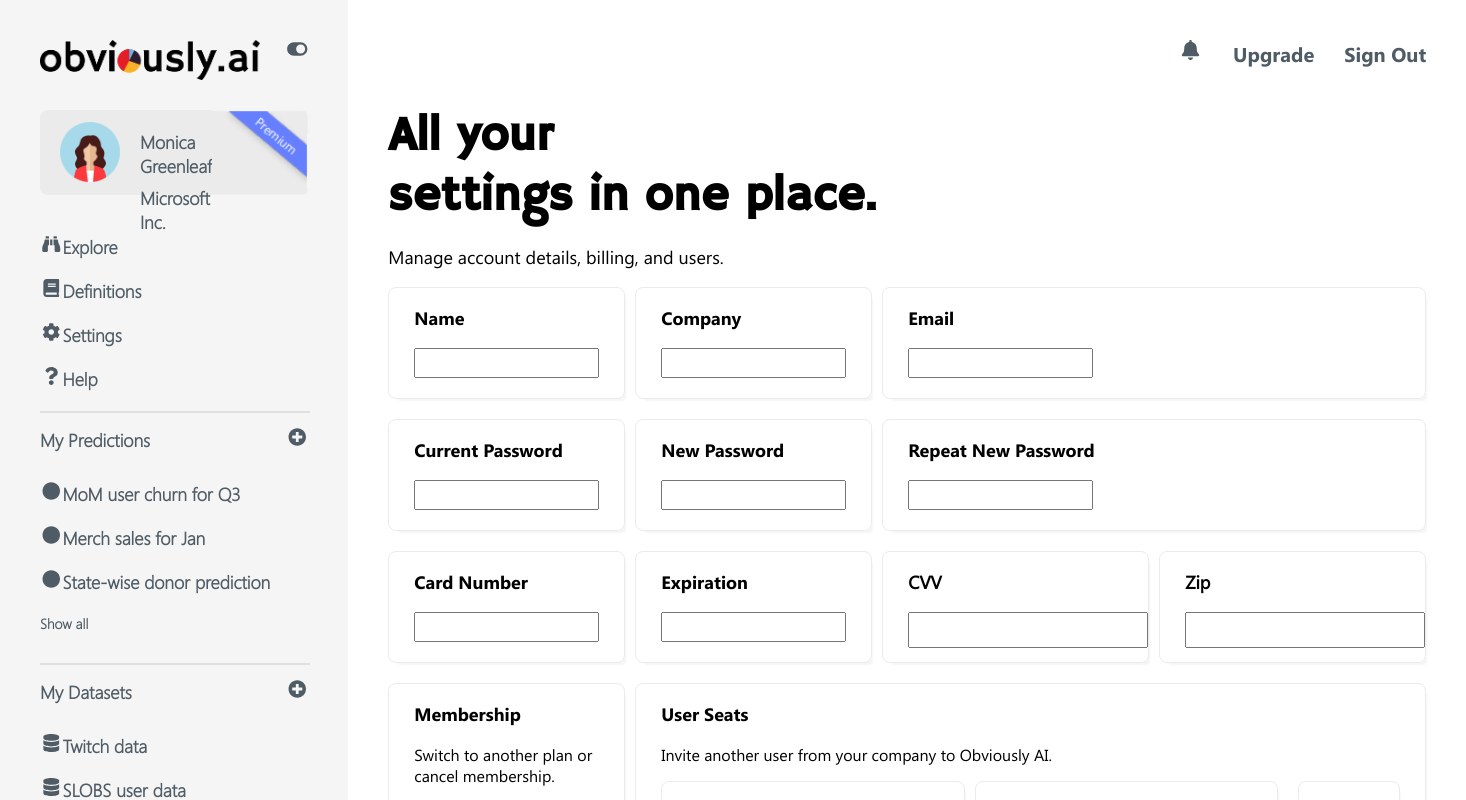
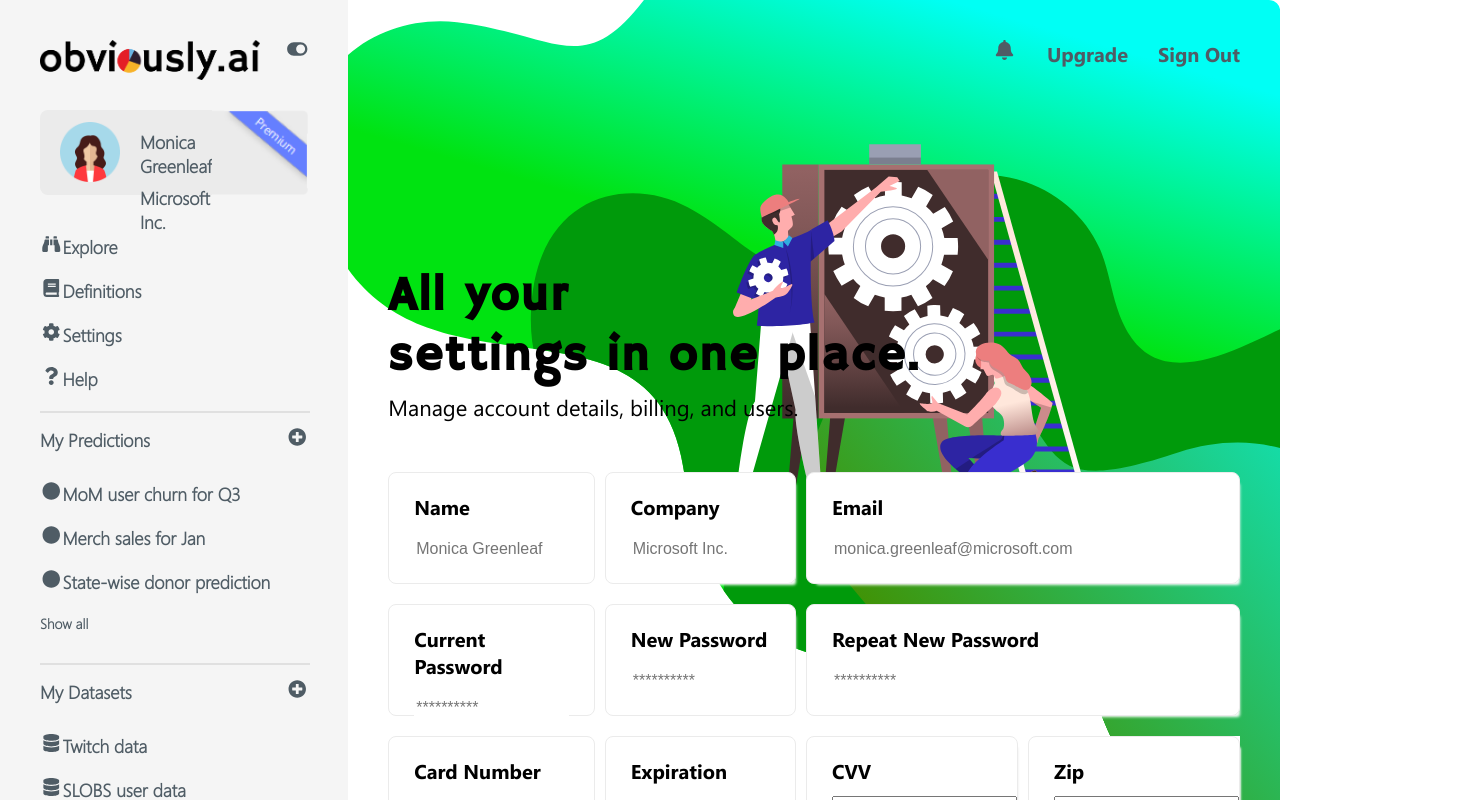
Before and after one commit to kennyle37/obviously, a React (Create React App) app: page / in a window 1280 px wide. Shown: the top 800 px of the page, 1466 px wide, since content can reach past the window. Built offline with nearby package versions, Linux system fonts and the light colour scheme.

Commit message:
input form

```diff
--- a/src/data/index.js
+++ b/src/data/index.js
@@ -9,6 +9,8 @@
 import Divider2 from '../reusable/divider2';
 import Database from '../reusable/database';
 import DisplayInput from '../reusable/displayInput';
+
+const background = require('../assets/images/group2.svg');
 
 class DataIndex extends Component {
   handleUpload = files => {
@@ -66,9 +68,13 @@
         <style>{`
           .data-container {
             flex-grow: 100;
+            background: url(${background});
+            background-repeat: no-repeat;
+            background-position: right top;
           }
           .data-page {
             margin: 40px;
+            margin-top: 200px
           }
           .highlight {
             font-weight: 900;
--- a/src/index.css
+++ b/src/index.css
@@ -35,10 +35,11 @@
 
 
 :root {
-  --main-color: #353e44;
+  --main-color: #3C3C3C;
   --gray: #4f5c65;
   --side-nav: #F5F5F5;
   --card-border: #EBEBEB;
+  --white: #fff;
   --submit: #657FFF;
   --highlight: #32CD32;
   --FontHead: 'FontBold';
@@ -63,8 +64,9 @@
 
 .title {
   font-weight: 900;
-  font-size: 18px;
+  font-size: 20px;
   font-family: 'FontBold', Fallback, sans-serif;
+  margin-bottom: 10px;
 }
 
 .subtitle {
@@ -78,8 +80,12 @@
   font-weight: 900;
   margin: 0;
   font-family: 'FontHead', Fallback, sans-serif;
+  letter-spacing: 2px;
 }
 .subheader {
-  font-size: 18px;
-  font-weight: 400;
+  font-size: 22px;
+  margin-top: 5px;
+  margin-bottom: 50px;
+  font-weight: 500;
+  font-family: 'Font', Fallback, sans-serif;
 }
--- a/src/reusable/doubleInput.jsx
+++ b/src/reusable/doubleInput.jsx
@@ -6,20 +6,21 @@
   }
 
   render() {
-    const { title1, title2, name1, name2 } = this.props;
+    const { title1, title2, name1, name2, placeholder1, placeholder2 } = this.props;
     return (
       <div className="doubleInput-container">
         <div className="doubleInput-one">
-          <p className="doubleInput-title">{title1}</p>
-          <input className="doubleInput-info" name={name1} onChange={this.handleChange} />
+          <p className="title">{title1}</p>
+          <input className="input-content" name={name1} onChange={this.handleChange} placeholder={placeholder1} />
         </div>
         <div className="doubleInput-two">
-          <p className="doubleInput-title">{title2}</p>
-          <input className="doubleInput-info" name={name2} onChange={this.handleChange} />
+          <p className="title">{title2}</p>
+          <input className="input-content" name={name2} onChange={this.handleChange} placeholder={placeholder2} />
         </div>
         <style jsx>{`
           .doubleInput-container {
             display: flex;
+            background-color: var(--white);
           }
           .doubleInput-one {
             border: 1.5px solid var(--card-border);
@@ -38,14 +39,6 @@
             height: 110px;
             width: 50%;
           }
-          .doubleInput-title {
-            font-weight: 900;
-            font-size: 18px;
-          }
-          .doubleInput-info {
-            font-size: 18px;
-            padding-top: 10px;
-          }
         `}</style>
       </div>
     )
--- a/src/reusable/singleInput.jsx
+++ b/src/reusable/singleInput.jsx
@@ -6,7 +6,7 @@
   }
 
   render() {
-    let { title, fontSize, padding, columnStart, columnEnd, password, value, name } = this.props;
+    let { title, fontSize, padding, columnStart, columnEnd, password, value, name, placeholder } = this.props;
     fontSize = fontSize === undefined ? '18px' : fontSize;
     padding = padding === undefined ? '25px' : padding;
     password = password === undefined ? 'input' : 'password';
@@ -15,23 +15,30 @@
       <div className="singleInput-container" style={{ 'padding': `0 ${padding}`, 'grid-column-start': columnStart, 'grid-column-end': columnEnd}}>
         <p className="title">{title}</p>
         <div className="singleInput-info" style={{ 'font-size': `${fontSize}` }}>
-          <input type={password} className="content" name={name} value={value} onChange={this.handleChange}></input>
+          <input type={password} className="input-content" name={name} value={value} onChange={this.handleChange} placeholder={placeholder} style={{ 'width': '100%' }} />
         </div>
         <style jsx>{`
           .singleInput-container {
             border: 1.5px solid var(--card-border);
             border-radius: 8px;
-            box-shadow: 5px 6px 2px -4px var(--side-nav);
+            box-shadow: 5px 6px 3px -5px var(--white);
             height: 110px;
             margin-bottom: 10px;
+            background-color: var(--white);
           }
           .singleInput-info {
             display: flex;
             justify-content: space-between;
           }
-          .content {
+          .input-content {
             margin: 0;
             padding-top: 10px;
+            border-width:0px;
+            border:none;
+            font-size: 16px;
+          }
+          textarea:focus, input:focus{
+          outline: none;
           }
         `}</style>
       </div>
--- a/src/settings/index.jsx
+++ b/src/settings/index.jsx
@@ -7,18 +7,20 @@
 import UserSeats from './userSeats';
 import Submit from '../reusable/submit';
 
+const background = require('../assets/images/group.svg');
+
 class SettingIndex extends Component {
   state = {
-    name: '',
-    company: '',
-    email: '',
-    currentPW: '',
-    newPW: 'u',
-    repeatNewPW: '',
-    cardNum: null,
-    exp: null,
-    cvv: null,
-    zip: null,
+    name: undefined,
+    company: undefined,
+    email: undefined,
+    currentPW: undefined,
+    newPW: undefined,
+    repeatNewPW: undefined,
+    cardNum: undefined,
+    exp: undefined,
+    cvv: undefined,
+    zip: undefined,
   }
 
   handleChange = (e) => {
@@ -42,15 +44,15 @@
             <p className="subheader">Manage account details, billing, and users.</p>
           </div>
           <div className="setting-form">
-            <SingleInput title={"Name"} name={"name"} onChange={this.handleChange} />
-            <SingleInput title={"Company"} name={"company"} onChange={this.handleChange}/>
-            <SingleInput title={"Email"}  name={"email"} onChange={this.handleChange} />
-            <SingleInput title={"Current Password"} name={"currentPW"} password onChange={this.handleChange} />
-            <SingleInput title={"New Password"} name={"newPW"} password onChange={this.handleChange} />
-            <SingleInput title={"Repeat New Password"} name={"repeatNewPW"} password onChange={this.handleChange} />
-            <SingleInput title={"Card Number"} name={"cardNum"} onChange={this.handleChange} />
-            <SingleInput title={"Expiration"} name={"exp"} onChange={this.handleChange} />
-            <DoubleInput title1={"CVV"} name1={"cvv"} title2={"Zip"} name2={"zip"} onChange={this.handleChange} />
+            <SingleInput title={"Name"} name={"name"} onChange={this.handleChange} placeholder="Monica Greenleaf"/>
+            <SingleInput title={"Company"} name={"company"} onChange={this.handleChange} placeholder="Microsoft Inc." />
+            <SingleInput title={"Email"}  name={"email"} onChange={this.handleChange}  placeholder="monica.greenleaf@microsoft.com" />
+            <SingleInput title={"Current Password"} name={"currentPW"} password onChange={this.handleChange}  placeholder="**********" />
+            <SingleInput title={"New Password"} name={"newPW"} password onChange={this.handleChange}  placeholder="**********" />
+            <SingleInput title={"Repeat New Password"} name={"repeatNewPW"} password onChange={this.handleChange}  placeholder="**********" />
+            <SingleInput title={"Card Number"} name={"cardNum"} onChange={this.handleChange}  placeholder="1234-5678-9012" />
+            <SingleInput title={"Expiration"} name={"exp"} onChange={this.handleChange}  placeholder="01/99"/>
+            <DoubleInput title1={"CVV"} name1={"cvv"} title2={"Zip"} name2={"zip"} onChange={this.handleChange}  placeholder1="000" placeholder2="55555"/>
             <MembershipInfo />
             <UserSeats handleChange={this.handleChange} />
           </div>
@@ -59,6 +61,9 @@
         <style jsx>{`
           .setting-container {
             flex-grow: 100;
+            background: url(${background});
+            background-repeat: no-repeat;
+            background-position: right top;
           }
           .setting-page {
             margin: 40px;
@@ -67,6 +72,9 @@
             display: grid;
             grid-template-columns: repeat(3, 1fr);
             grid-gap: 10px;
+          }
+          .setting-header {
+            margin-top: 200px;
           }
         `}</style>
       </div>
```
Also changed, not shown: public/index.html (+0 -23 lines).
